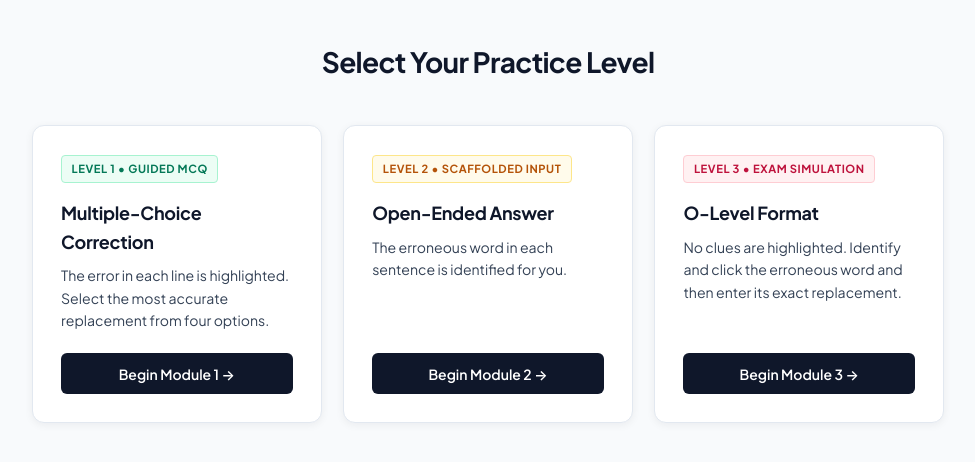
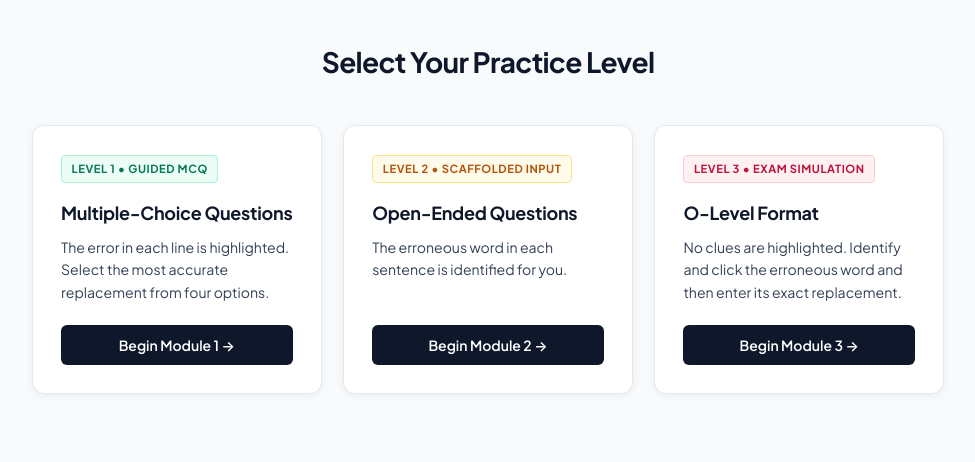
Before and after one commit to ja-hx/ja-hx.github.io, a plain HTML site: page editingv3.html in a window 1280 px wide. Shown: the whole page, without its empty margins (152-1127 px from the left). Drawn offline with Linux system fonts and the light colour scheme.

Commit message:
Update editingv3.html

```diff
--- a/editingv3.html
+++ b/editingv3.html
@@ -777,7 +777,7 @@
         <article class="level-card">
           <div>
             <span class="level-tag tag-easy">Level 1 • Guided MCQ</span>
-            <h3>Multiple-Choice Correction</h3>
+            <h3>Multiple-Choice Questions</h3>
             <p>
               The error in each line is highlighted. Select the most accurate replacement from four options.
             </p>
@@ -789,7 +789,7 @@
         <article class="level-card">
           <div>
             <span class="level-tag tag-medium">Level 2 • Scaffolded Input</span>
-            <h3>Open-Ended Answer</h3>
+          <h3>Open-Ended Questions</h3>
             <p>
               The erroneous word in each sentence is identified for you.
             </p>
```
